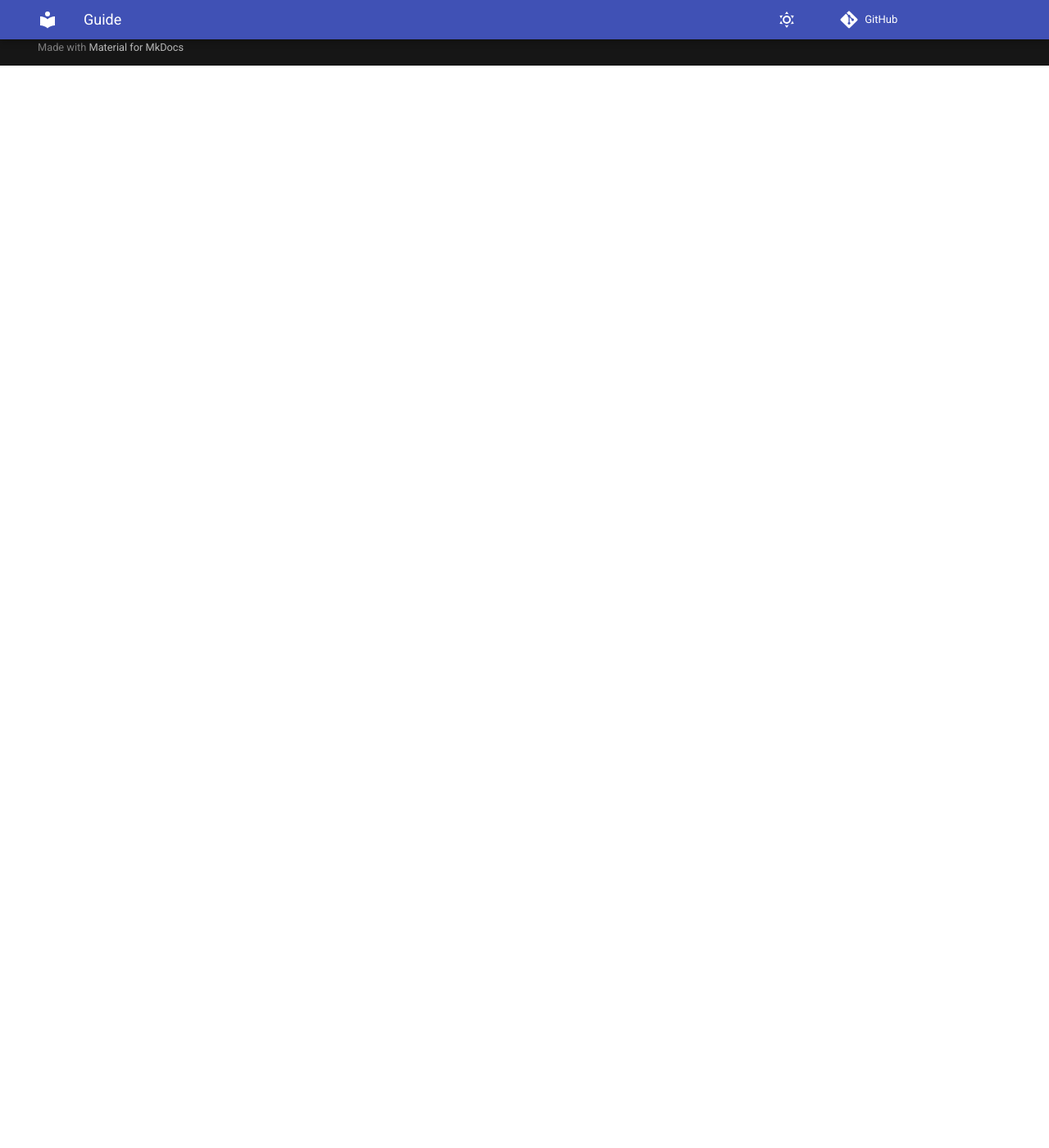
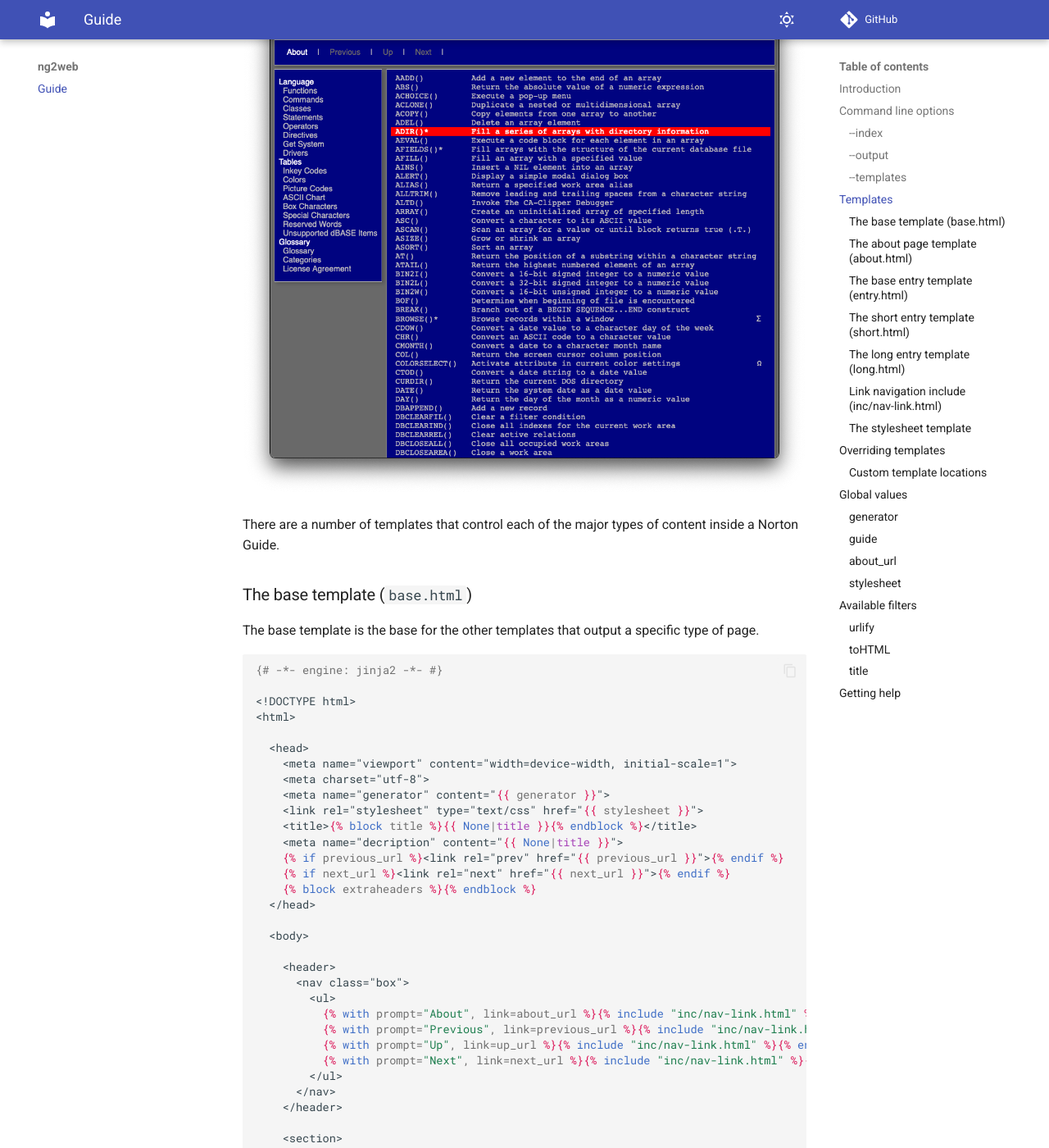
Before and after one commit to davep/ng2web, an MkDocs documentation site: the page built from docs/index.md, in a window 1280 px wide and 1400 px high, scrolled down 1320 px. Shown: the whole window at 82% size. Built offline with MkDocs 1.6.1 and Material for MkDocs 9.7.7, drawn with Linux system fonts in a browser that asks for light colours; comment, search, counter and statistics services are not loaded; some of the changed text lies outside the part shown.

Commit message:
:books: Finish the initial version of the documentation

````diff
--- a/docs/index.md
+++ b/docs/index.md
@@ -44,7 +44,210 @@
 ### `--templates`
 
 Use this switch to optionally specify a location to look for templates that
-will override the default templates (see later in this document for details
-on how to use templates to control the output of `ng2web`).
+will override the default templates (see [the next section](#templates) in
+this document for details on how to use templates to control the output of
+`ng2web`).
+
+## Templates
+
+The output of `ng2web` is styled using a collection of templates. The
+builtin templates are designed to give the output a bit of a classic Norton
+Guide reader look.
+
+![Default look of the output](images/default-output-look.png)
+
+There are a number of templates that control each of the major types of
+content inside a Norton Guide.
+
+### The base template (`base.html`)
+
+The base template is the base for the other templates that output a specific
+type of page.
+
+```jinja
+--8<-- "src/ng2web/templates/base.html"
+```
+
+If you wish to change the look and feel of every page in the output, this is
+probably the template you want to [override](#overriding-templates).
+
+### The about page template (`about.html`)
+
+This is the template for the "about" page of the output; typically this is
+where the credits for the guide will be shown.
+
+```jinja
+--8<-- "src/ng2web/templates/about.html"
+```
+
+### The base entry template (`entry.html`)
+
+This is the template that both short and long entry templates build upon.
+
+```jinja
+--8<-- "src/ng2web/templates/entry.html"
+```
+
+### The short entry template (`short.html`)
+
+This is the template for creating pages from short entries in the guide.
+Short entries typically have no "see also" section and also have lines that
+link elsewhere.
+
+```jinja
+--8<-- "src/ng2web/templates/short.html"
+```
+
+### The long entry template (`long.html`)
+
+This is the template for creating pages from long entries in the guide. Long
+entries typically have an optional "see also" section and have lines that
+don't link anywhere else; the text content of a long entry is simply text,
+not links that go elsewhere.
+
+```jinja
+--8<-- "src/ng2web/templates/long.html"
+```
+
+### Link navigation include (`inc/nav-link.html`)
+
+This is a utility include template that is used by [the base
+template](#the-base-template-basehtml) to emit the navigation links that
+appear at the top of the page: the *About*, *Previous*, *Up* and *Next*
+links.
+
+```jinja
+--8<-- "src/ng2web/templates/inc/nav-link.html"
+```
+
+### The stylesheet template
+
+The stylesheet for the site is generated using this template.
+
+```css
+--8<-- "src/ng2web/templates/base.css"
+```
+
+As you'll see: the bulk of this file is just static CSS; the only part
+making use of templating being the `span` foreground and background colour
+utility classes; the styles being `.bg0` through `.bg15` and `.fg0` through
+`.fg15`. By default the expansion is a selection of web colours that best
+match the colours common in text modes on PC/DOS systems.
+
+The default selection is:
+
+0. black
+1. navy
+2. green
+3. teal
+4. maroon
+5. purple
+6. olive
+7. silver
+8. gray
+9. blue
+10. lime
+11. aqua
+12. red
+13. fuchsia
+14. yellow
+15. white
+
+## Overriding templates
+
+### Custom template locations
+
+If you wish to override any of the above templates, a couple of methods are
+provided. By default, when a template is needed, `ng2web` will look in the
+following locations, in the following order; once a template is found that
+one is used.
+
+1. The directory provided with [the `--templates` switch](#-templates).
+2. `./templates/`, below the current working directory, if it exists.
+3. `ng2web`'s own default templates.
+
+!!! tip
+
+    You only need to make a copy of a template you actually want to change.
+    Overriding one template doesn't mean you need to make a copy of all of
+    them.
+
+## Global values
+
+The following variables are available in the templates:
+
+### `generator`
+
+The generator name for `ng2web`, this will include the version number of
+`ng2web` and of `ngdb` ([the library that `ng2web` is built
+on](https://github.com/davep/ngdb.py)).
+
+An example looks like:
+
+```
+ng2web v0.1.1 (ngdb v0.12.0)
+```
+
+### `guide`
+
+A reference to the guide object that is being used to read the Norton Guide
+file. This allows access to [any of the properties and methods of
+`ngdb.NortonGuide`](https://blog.davep.org/ngdb.py/library-contents/guide/).
+
+!!! warning
+
+    It's best to restrict use of this to read-only properties; calling
+    anything that may change the state of the underlying guide object could
+    cause unexpected results.
+
+### `about_url`
+
+The URL for the about page that will be generated.
+
+### `stylesheet`
+
+The name of the stylesheet that will be generated.
+
+## Available filters
+
+The following filters are made available in the templates:
+
+### `urlify`
+
+Takes a particular linked option within a guide and turns it into a web
+link. Most often used when generating links in entries; for example:
+
+```jinja
+<a class="line" href="{{ line|urlify }}">{{ line.text|toHTML }}</a>
+```
+
+### `toHTML`
+
+Takes some text and makes it safe to use in a HTML document. This can also
+be seen being used in the example given above.
+
+### `title`
+
+Takes a guide entry and emits a suitable title for it. For example:
+
+```jinja
+{% block title %}{{ entry|title }}{% endblock %}
+```
+
+The title will be rendered as part of sorts, which will include the title of
+the guide, the title of the menu the entry relates to, and the prompt from
+the menu that the entry relates to. For example:
+
+```
+MrDebug for CA-Clipper Ver 1.20.147ß » Reference » Menus
+```
+
+## Getting help
+
+If you need some help using `ng2web`, or have ideas for improvements, please
+feel free to drop by [the
+discussions](https://github.com/davep/ng2web/discussions) and ask or
+suggest. If you believe you've found a bug please feel free to [raise an
+issue](https://github.com/davep/ng2web/issues).
 
 [//]: # (index.md ends here)
````
Also changed, not shown: docs/images/default-output-look.png (added).
